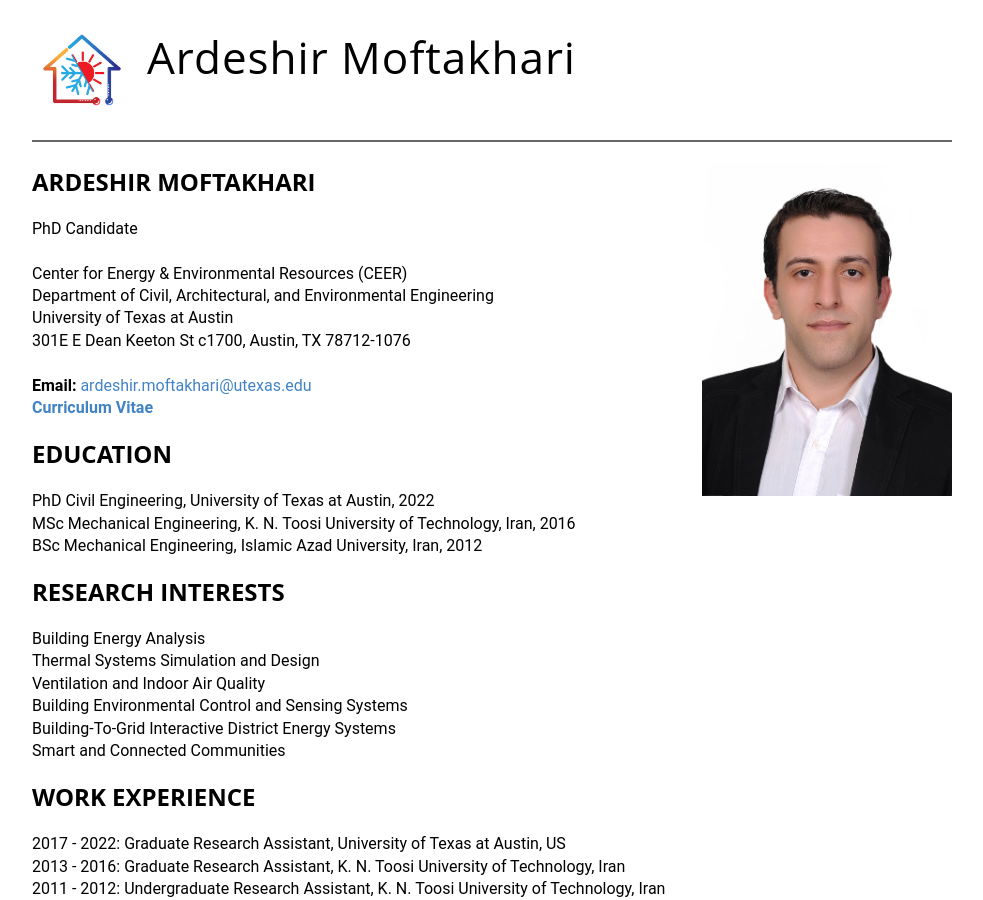
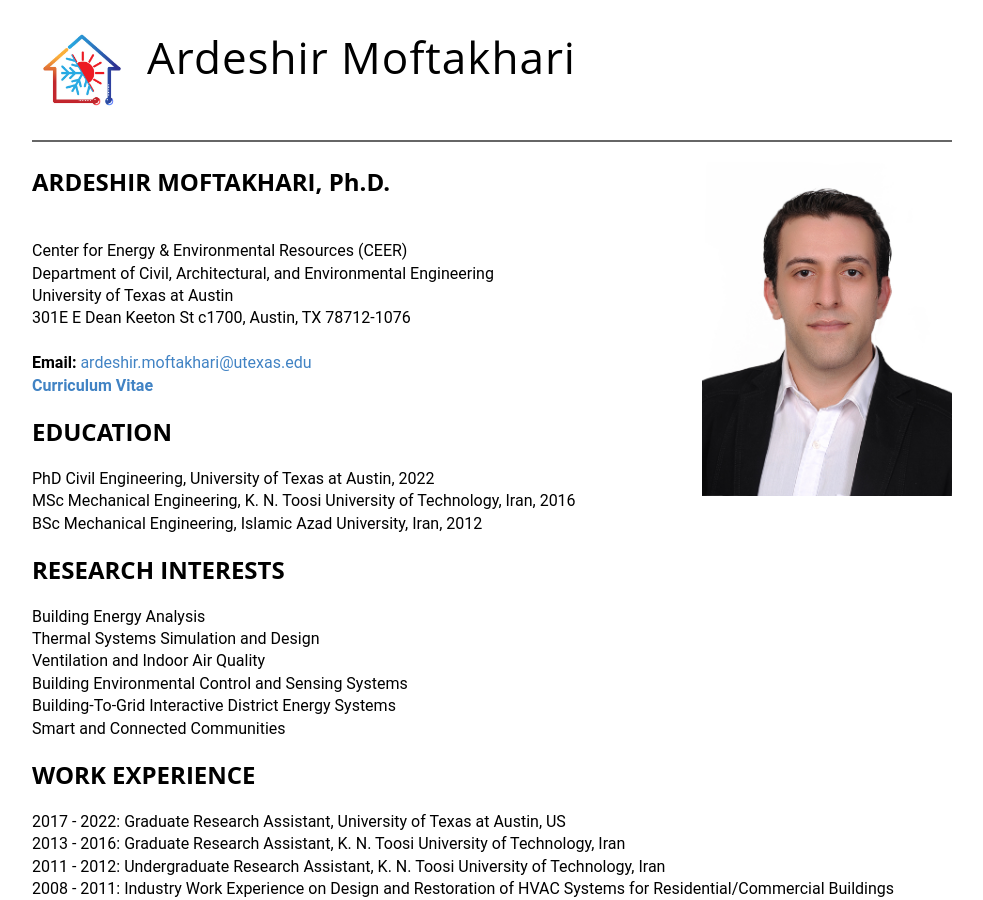
Before and after one commit to amoftakhari/amoftakhari.github.io, a Jekyll site: the page built from index.md, in a window 1280 px wide and 900 px high. Shown: the whole window, without its empty margins (148-1131 px from the left). Built offline with Jekyll 4.4.1, drawn with Linux system fonts in a browser that asks for light colours.

Commit message:
Update index.md

```diff
--- a/index.md
+++ b/index.md
@@ -9,8 +9,7 @@ categories:
 	title="Ardeshir Moftakhari" width="250" style="float: right;" />
 
 
-## ARDESHIR MOFTAKHARI
-PhD Candidate <br />
+## ARDESHIR MOFTAKHARI, Ph.D.
   <br />
   Center for Energy & Environmental Resources (CEER) <br />
   Department of Civil, Architectural, and Environmental Engineering <br />
```
